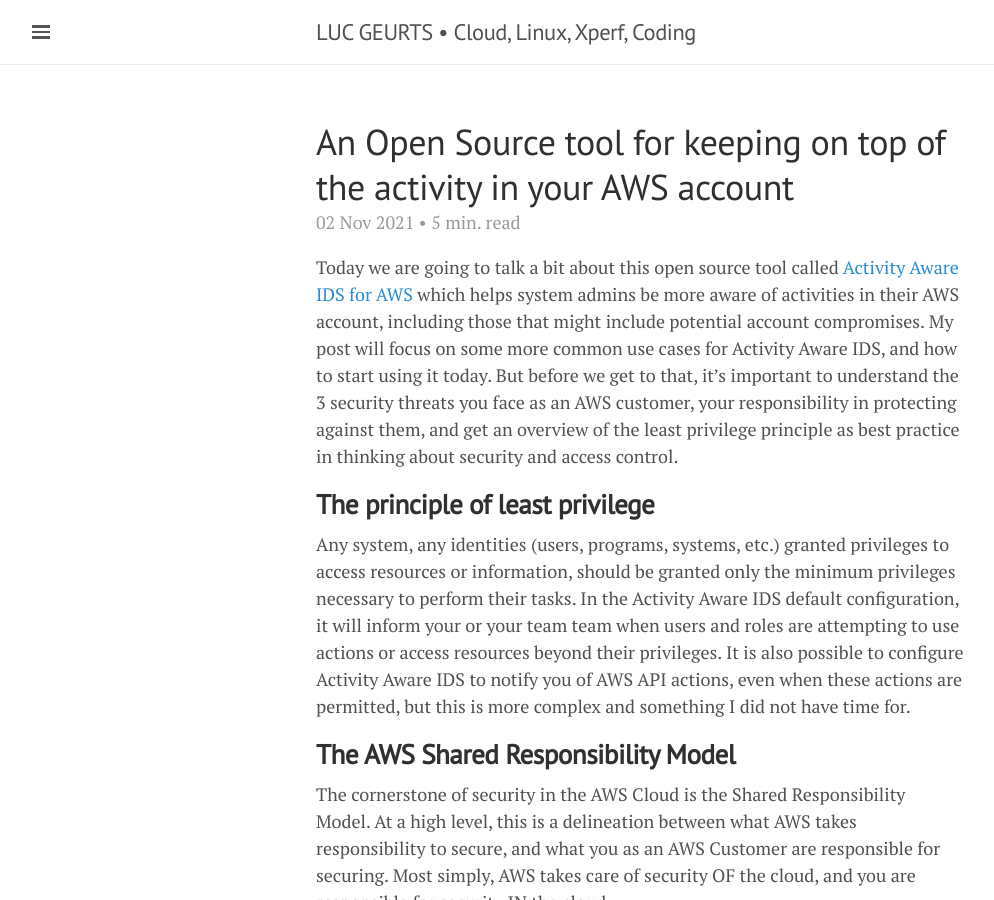
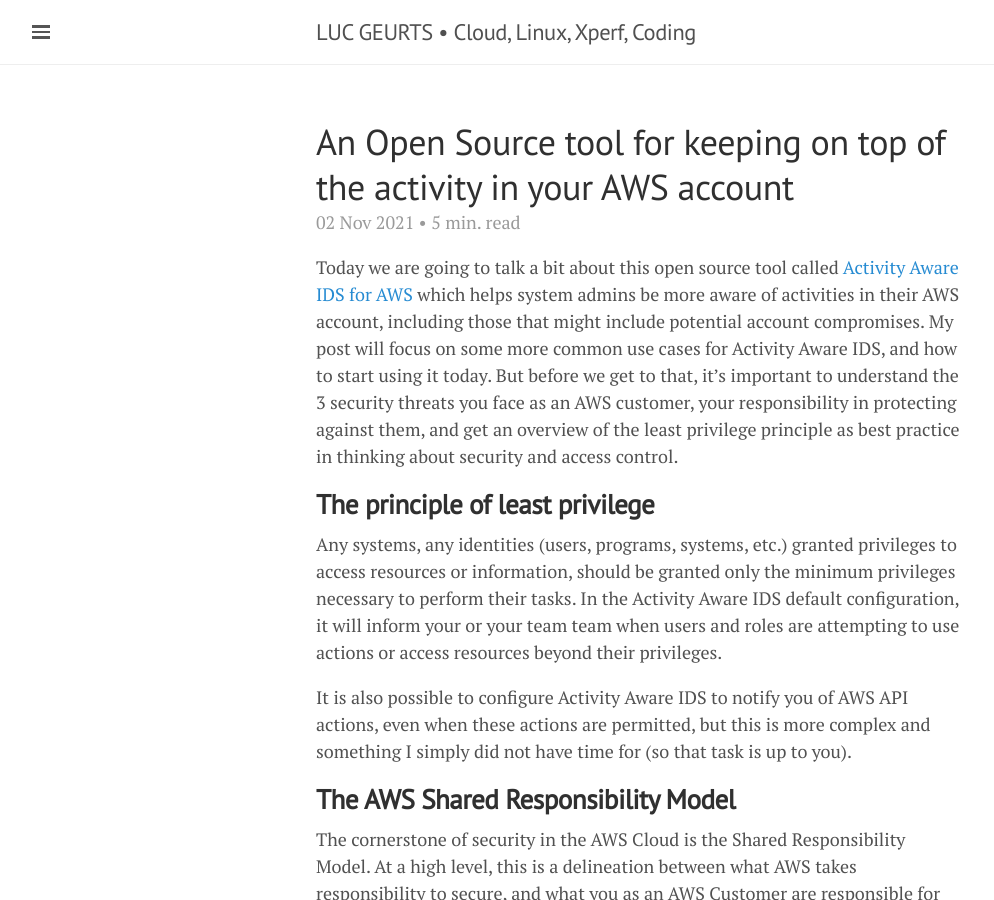
Before and after one commit to lgeurts/lgeurts.github.io, a Jekyll site: the page built from _posts/2021-11-02-activity-aware-ids-for-aws.md, in a window 1280 px wide and 900 px high. Shown: the whole window, without its empty margins (0-994 px from the left). Built offline with Jekyll 4.4.1, drawn with Linux system fonts in a browser that asks for light colours; nearby versions of some CDN libraries; comment, search, counter and statistics services are not loaded.

Commit message:
Update 2021-11-02-activity-aware-ids-for-aws.md

```diff
--- a/_posts/2021-11-02-activity-aware-ids-for-aws.md
+++ b/_posts/2021-11-02-activity-aware-ids-for-aws.md
@@ -11,7 +11,9 @@
 
 ## **The principle of least privilege**
 
-Any system, any identities (users, programs, systems, etc.) granted privileges to access resources or information, should be granted only the minimum privileges necessary to perform their tasks. In the Activity Aware IDS default configuration, it will inform your or your team team when users and roles are attempting to use actions or access resources beyond their privileges. It is also possible to configure Activity Aware IDS to notify you of AWS API actions, even when these actions are permitted, but this is more complex and something I did not have time for.
+Any systems, any identities (users, programs, systems, etc.) granted privileges to access resources or information, should be granted only the minimum privileges necessary to perform their tasks. In the Activity Aware IDS default configuration, it will inform your or your team team when users and roles are attempting to use actions or access resources beyond their privileges.
+
+It is also possible to configure Activity Aware IDS to notify you of AWS API actions, even when these actions are permitted, but this is more complex and something I simply did not have time for (so that task is up to you).
 
 ## **The AWS Shared Responsibility Model**
 
```
